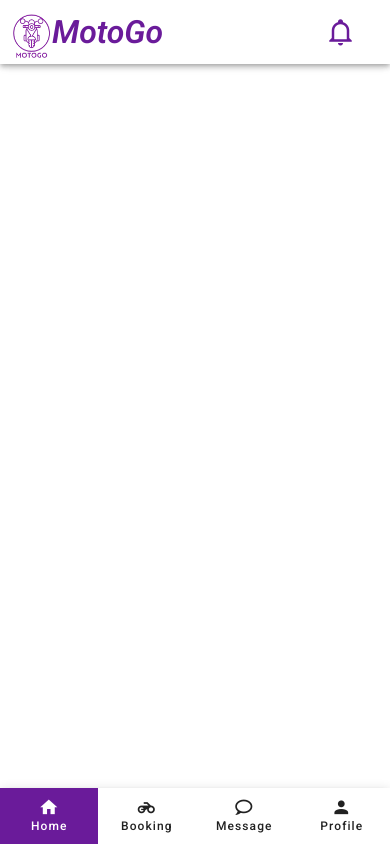
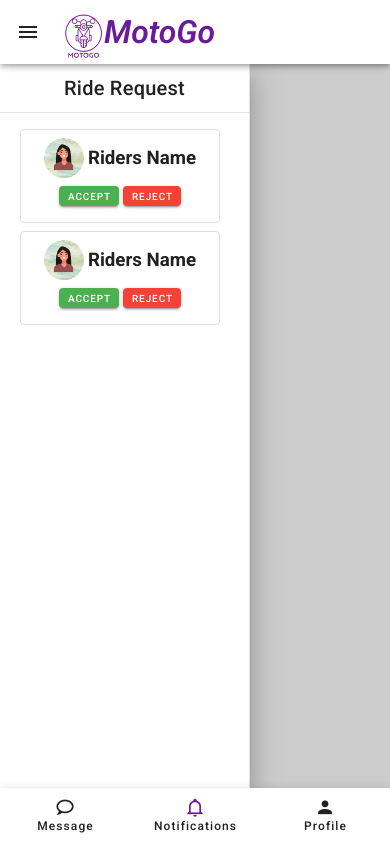
Before and after one commit to jeremydanielestrada/MotoGo, a Vue app: page /rider-dashboard in a window 390 px wide. Built offline with nearby package versions, Linux system fonts and the light colour scheme.

Commit message:
feat: updated rider dashboard and mobile responsiveness

```diff
--- a/src/components/layout/MessageLayout.vue
+++ b/src/components/layout/MessageLayout.vue
@@ -7,11 +7,6 @@ const drawer = ref(false)
 
 // Define emit for the toggle-navigation event
 const emit = defineEmits(['toggle-navigation'])
-
-function onClick() {
-  theme.value = theme.value === 'light' ? 'dark' : 'light'
-  localStorage.setItem('theme', theme.value)
-}
 
 function toggleDrawer() {
   drawer.value = !drawer.value
--- /dev/null
+++ b/src/components/layout/dashboards/RiderDashboardLayout.vue
@@ -0,0 +1,150 @@
+<script setup>
+import { ref } from 'vue'
+import { useDisplay } from 'vuetify' // Ensure this is correctly imported
+
+const { mobile, mdAndUp, smAndDown } = useDisplay() // Ensure mdAndUp is destructured
+const drawer = ref(true) // Set default to true
+
+// Define hideDisplay (example: set to false by default)
+const hideDisplay = ref(false)
+
+// Define emit for the toggle-navigation event
+const emit = defineEmits(['toggle-navigation'])
+
+// Modify toggleDrawer to only work on mobile
+function toggleDrawer() {
+  if (smAndDown.value) {
+    drawer.value = !drawer.value
+    emit('toggle-navigation', drawer.value)
+  }
+}
+</script>
+
+<template>
+  <v-responsive>
+    <v-app>
+      <!-- Bottom Navigation for Mobile -->
+      <v-bottom-navigation v-if="mobile" grow class="mobile-nav">
+        <v-btn icon to="/message">
+          <v-icon>mdi-chat-outline</v-icon>
+          Message
+        </v-btn>
+        <!-- Notification Button and Menu -->
+        <v-btn icon>
+          <v-icon color="purple-darken-3">mdi-bell-outline</v-icon>
+          Notifications
+        </v-btn>
+        <v-btn icon>
+          <v-icon>mdi-account</v-icon>
+          Profile
+        </v-btn>
+      </v-bottom-navigation>
+
+      <!-- App Bar -->
+      <v-app-bar>
+        <template v-slot:prepend>
+          <v-app-bar-nav-icon v-if="smAndDown" @click="toggleDrawer"></v-app-bar-nav-icon>
+        </template>
+
+        <v-col
+          :cols="mobile ? 9 : 3"
+          md="2"
+          sm="3"
+          xs="4"
+          class="d-flex justify-start align-center"
+        >
+          <div>
+            <img class="pt-4" src="/public/images/motoGO.png" alt="MotoGo Logo" width="40px" />
+          </div>
+          <h1 class="text-italic text-purple-darken-3">MotoGo</h1>
+        </v-col>
+
+        <v-spacer></v-spacer>
+
+        <v-col
+          cols="3"
+          md="2"
+          sm="3"
+          xs="4"
+          class="d-flex justify-center align-center ga-1"
+          v-if="mobile ? hideDisplay : !hideDisplay"
+        >
+          <!-- Notification Button and Menu -->
+          <div class="text-center">
+            <v-menu location="end" offset-y width="300px" transition="scale-transition">
+              <template v-slot:activator="{ props }">
+                <v-btn color="primary" v-bind="props">
+                  <v-icon size="30" color="purple-darken-3">mdi-bell-outline</v-icon>
+                </v-btn>
+              </template>
+
+              <v-list>
+                <h3 class="text-h6 text-center">Notifications</h3>
+
+                <v-list-item
+                  v-for="(item, index) in items"
+                  :key="index"
+                  :value="index"
+                  class="border-thin"
+                >
+                  <v-list-item-title
+                    ><b>{{ item.title }}</b></v-list-item-title
+                  >
+                  <span> {{ item.text }}</span>
+                </v-list-item>
+              </v-list>
+            </v-menu>
+          </div>
+
+          <v-btn icon>
+            <v-icon size="30">mdi-account</v-icon>
+          </v-btn>
+          <v-btn icon to="/message">
+            <v-icon size="30">mdi-chat-outline</v-icon>
+          </v-btn>
+        </v-col>
+      </v-app-bar>
+
+      <!-- Drawer -->
+      <v-navigation-drawer
+        v-model="drawer"
+        location="start"
+        :mobile="smAndDown"
+        width="250"
+        class="d-flex flex-column"
+      >
+        <slot name="drawer"></slot>
+      </v-navigation-drawer>
+
+      <v-main>
+        <v-container fluid>
+          <slot name="content"></slot>
+        </v-container>
+      </v-main>
+    </v-app>
+  </v-responsive>
+</template>
+
+<style scoped>
+.text-italic {
+  font-style: italic;
+  font-weight: 600;
+}
+
+.mobile-nav {
+  position: fixed;
+  bottom: 0;
+  width: 100%;
+  z-index: 10;
+}
+
+.active-btn {
+  background-color: #6a1b9a !important;
+  color: white !important;
+  border-radius: 8px;
+}
+
+.position-relative {
+  position: relative;
+}
+</style>
--- a/src/components/system/dashboard/PassengerDashboard.vue
+++ b/src/components/system/dashboard/PassengerDashboard.vue
@@ -1,7 +1,7 @@
 <script setup>
 import { ref, onMounted } from 'vue'
 import { useDisplay } from 'vuetify'
-import DashboardLayout from '@/components/layout/DashboardLayout.vue'
+import DashboardLayout from '@/components/layout/dashboards/DashboardLayout.vue'
 
 const { mobile } = useDisplay()
 const imageItems = [
--- a/src/components/system/dashboard/RiderDashboard.vue
+++ b/src/components/system/dashboard/RiderDashboard.vue
@@ -1,10 +1,41 @@
 <script setup>
 import { ref } from 'vue'
-import DashboardLayout from '@/components/layout/DashboardLayout.vue'
+import avatarImage from '/images/ava.png'
+import RiderDashboardLayout from '@/components/layout/dashboards/RiderDashboardLayout.vue'
 </script>
 
 <template>
-  <DashboardLayout>
-    <template #content> </template>
-  </DashboardLayout>
+  <RiderDashboardLayout>
+    <template #drawer>
+      <h5 class="text-h6 text-center py-2">Ride Request</h5>
+      <v-divider></v-divider>
+      <v-list class="mx-5">
+        <v-list-item border="thin" class="py-2 my-2" width="200" rounded>
+          <div class="d-flex justify-center align-center ga-1">
+            <v-avatar :image="avatarImage"></v-avatar>
+            <h3>Riders Name</h3>
+          </div>
+          <div class="d-flex justify-center align-center ga-1 py-2 mx-3">
+            <v-btn size="x-small" color="success">ACCEPT</v-btn>
+            <v-btn size="x-small" color="red">REJECT</v-btn>
+          </div>
+        </v-list-item>
+
+        <v-list-item border="thin" class="py-2 my-2" width="200" rounded>
+          <div class="d-flex justify-center align-center ga-1">
+            <v-avatar :image="avatarImage"></v-avatar>
+            <h3>Riders Name</h3>
+          </div>
+          <div class="d-flex justify-center align-center ga-1 py-2 mx-3">
+            <v-btn size="x-small" color="success">ACCEPT</v-btn>
+            <v-btn size="x-small" color="red">REJECT</v-btn>
+          </div>
+        </v-list-item>
+      </v-list>
+    </template>
+
+    <template #content>
+      <!-- Main content goes here -->
+    </template>
+  </RiderDashboardLayout>
 </template>
--- a/src/components/system/transactions/Bookings.vue
+++ b/src/components/system/transactions/Bookings.vue
@@ -4,7 +4,7 @@ import { useRouter } from 'vue-router'
 import axios from 'axios'
 import { LMap, LTileLayer, LMarker, LPopup, LIcon, LPolyline } from '@vue-leaflet/vue-leaflet'
 import L from 'leaflet'
-import DashboardLayout from '@/components/layout/DashboardLayout.vue'
+import DashboardLayout from '@/components/layout/dashboards/DashboardLayout.vue'
 
 // Fix for Leaflet marker icons
 import markerIcon2x from 'leaflet/dist/images/marker-icon-2x.png'
```
Also changed, not shown: src/components/layout/dashboards/DashboardLayout.vue (renamed from src/components/layout/DashboardLayout.vue).
